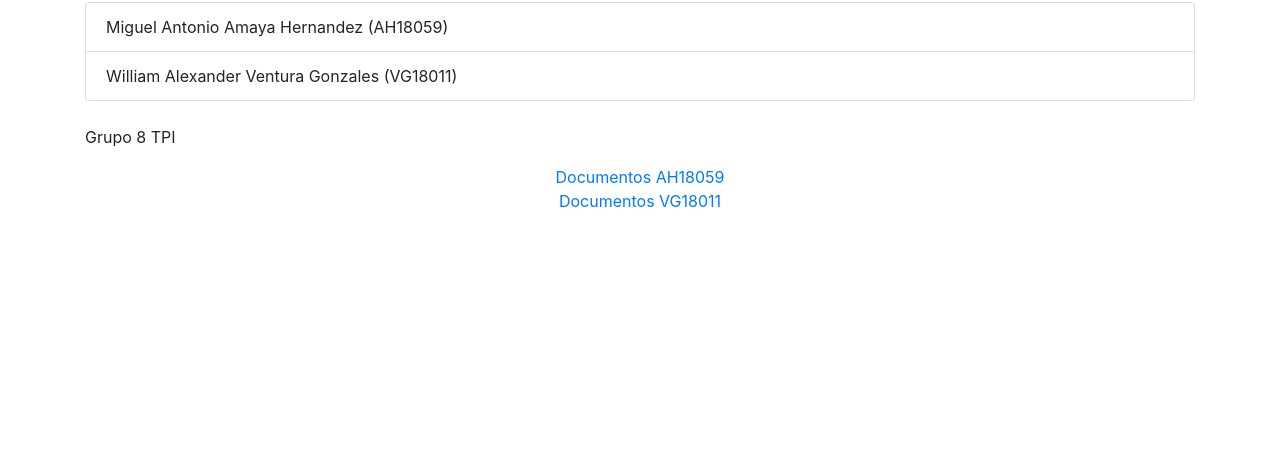
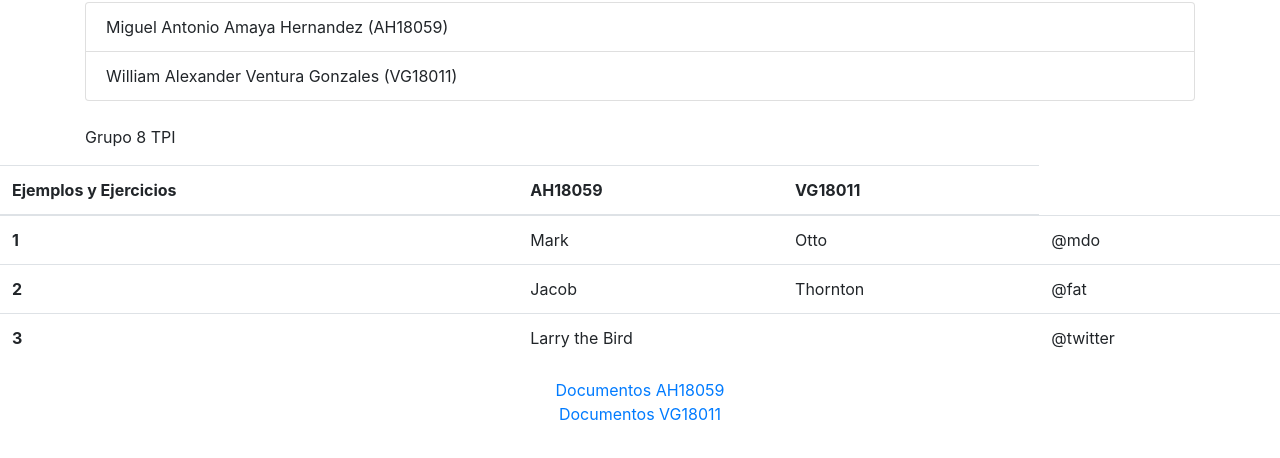
Before and after one commit to miguelxDd/tpiGuia30, a plain HTML site: page index.html in a window 1280 px wide. Shown: the part 140-598 px from the top of the page. Drawn offline with nearby package versions, Linux system fonts and the light colour scheme.

Commit message:
Update index.html

```diff
--- a/index.html
+++ b/index.html
@@ -16,6 +16,42 @@
     </ul>
     <p class="mt-4">Grupo 8 TPI</p>
   </div>
+
+
+  <table class="table">
+    <thead>
+      <tr>
+        <th scope="col">Ejemplos y Ejercicios</th>
+        <th scope="col">AH18059</th>
+        <th scope="col">VG18011</th>
+
+      </tr>
+    </thead>
+    <tbody>
+      <tr>
+        <th scope="row" >1</th>
+        <td>Mark</td>
+        <td>Otto</td>
+        <td>@mdo</td>
+      </tr>
+      <tr>
+        <th scope="row">2</th>
+        <td>Jacob</td>
+        <td>Thornton</td>
+        <td>@fat</td>
+      </tr>
+      <tr>
+        <th scope="row">3</th>
+        <td colspan="2">Larry the Bird</td>
+        <td>@twitter</td>
+      </tr>
+    </tbody>
+  </table>
+
+
+
+
+
   <center>
     <a href="ah18059_ejercicio1a.xml" class="link-info">Documentos AH18059</a>
     <br>
```
